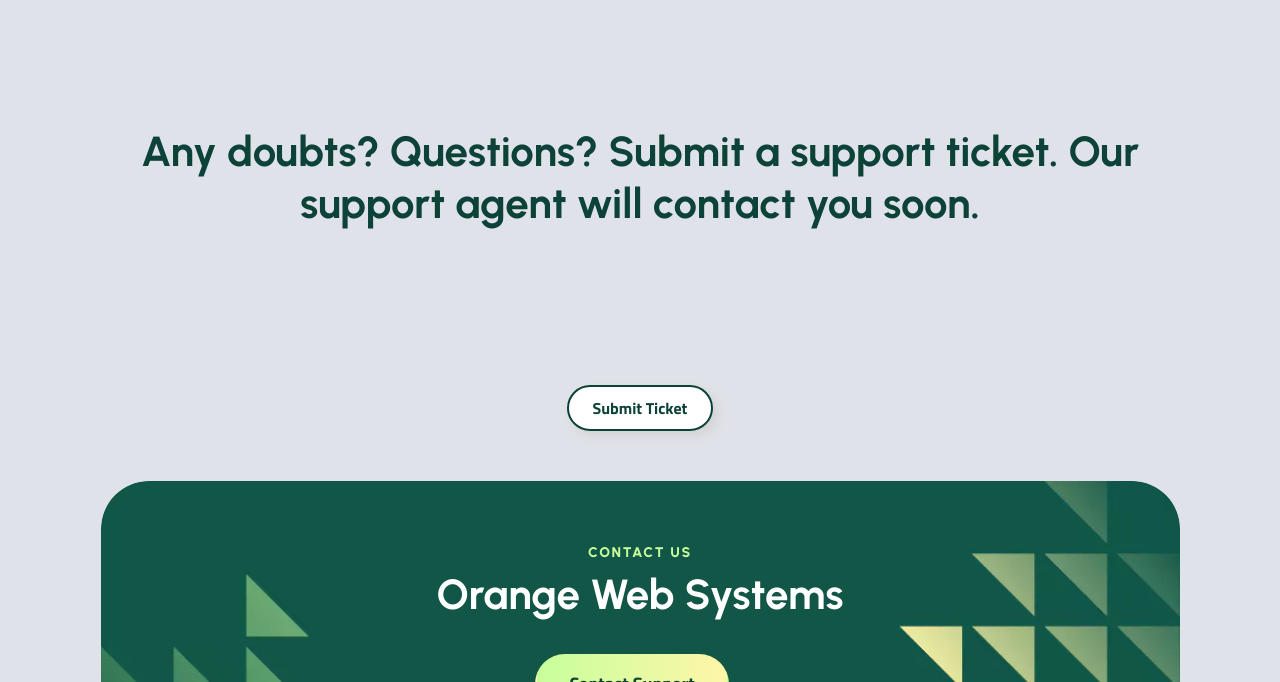
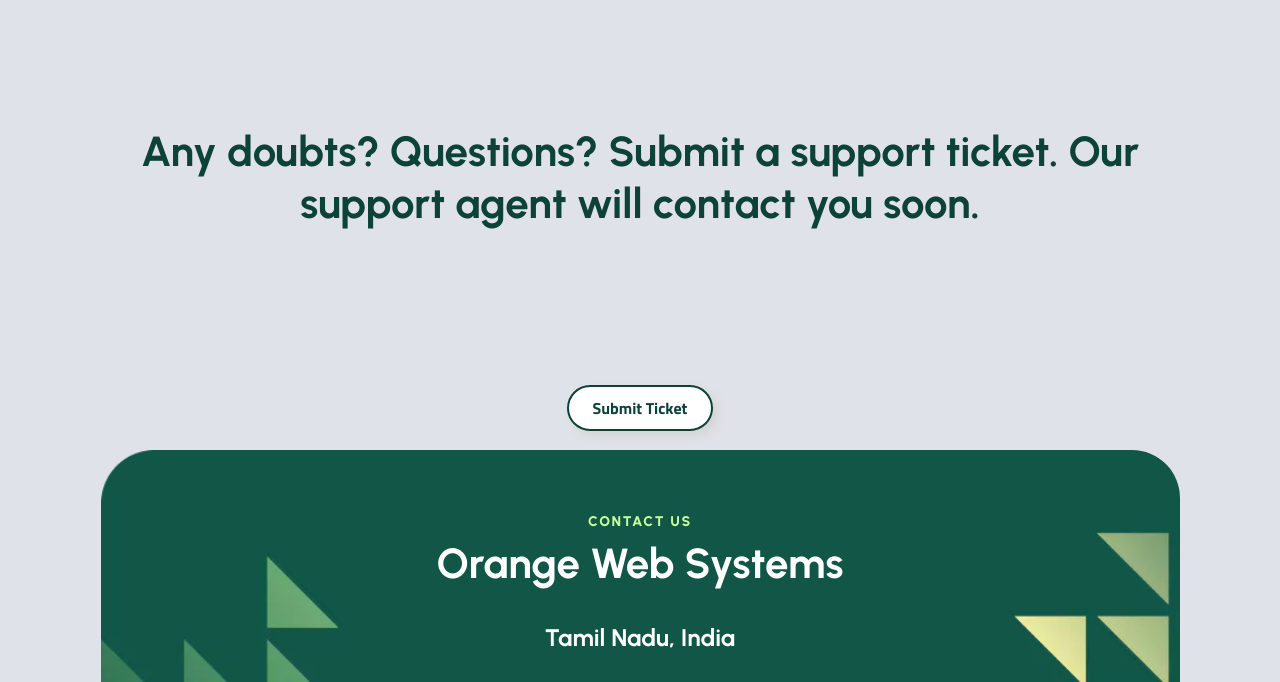
Before and after one commit to orangewebsystems/orangewebsystemswebsite-HTML, a website built with Parcel: page contact.html in a window 1280 px wide. Shown: the part 90-772 px from the top of the page. Built offline with nearby package versions, Linux system fonts and the light colour scheme.

Commit message:
Commit from TeleportHQ

```diff
--- a/contact.css
+++ b/contact.css
@@ -131,6 +131,16 @@
   line-height: 1.25;
   margin-bottom: var(--dl-space-space-halfunit);
 }
+.contact-text5 {
+  color: var(--dl-color-scheme-white);
+  font-size: 42px;
+  font-style: normal;
+  text-align: center;
+  font-family: Urbanist;
+  font-weight: 700;
+  line-height: 1.25;
+  margin-bottom: var(--dl-space-space-halfunit);
+}
 .contact-btns {
   flex: 0 0 auto;
   display: flex;
@@ -160,7 +170,7 @@
   justify-content: center;
   background-color: #018262;
 }
-.contact-text6 {
+.contact-text7 {
   color: var(--dl-color-scheme-white);
   font-size: 18px;
   font-style: normal;
@@ -170,10 +180,19 @@
   .contact-text4 {
     margin-bottom: var(--dl-space-space-twounits);
   }
+  .contact-text5 {
+    color: var(--dl-color-scheme-white);
+    font-size: 24px;
+    font-style: normal;
+    font-family: Urbanist;
+    font-weight: 700;
+    line-height: 1.25;
+    margin-bottom: var(--dl-space-space-twounits);
+  }
   .contact-btns {
     padding-bottom: var(--dl-space-space-threeunits);
   }
-  .contact-text5 {
+  .contact-text6 {
     color: var(--dl-color-scheme-white);
     font-size: 18px;
     font-style: normal;
--- a/contact.html
+++ b/contact.html
@@ -115,6 +115,7 @@
           <div class="contact-banner">
             <span class="contact-text3 before-Heading">Contact us</span>
             <h1 class="contact-text4">Orange Web Systems</h1>
+            <h1 class="contact-text5">Tamil Nadu, India</h1>
             <div class="contact-btns">
               <a
                 href="https://stylisttheme.orangewebsystems.com/portal/en/newticket"
@@ -125,11 +126,11 @@
                 Contact Support
               </a>
             </div>
-            <h1 class="contact-text5">orangewebsystemshelpdesk@gmail.com</h1>
+            <h1 class="contact-text6">orangewebsystemshelpdesk@gmail.com</h1>
           </div>
         </div>
         <footer class="contact-footer">
-          <h1 class="contact-text6">
+          <h1 class="contact-text7">
             2022 All Rights Reserved. Orange Web Systems
           </h1>
         </footer>
```
Also changed, not shown: about.html (+1 -1 lines), public/playground_assets/6195521_3156669-removebg-preview-300h.png, public/playground_assets/html5-logo-devextreme-multi-purpose-controls-html-javascript-3-200h.png, public/playground_assets/main-desktop-browser-logos [2]-200h.png, public/playground_assets/orange [4]1-200h.png, public/playground_assets/orange-slice.png, public/playground_assets/shopify-theme-badges-300h.png, public/playground_assets/shopify-theme-badges-600w.png, public/playground_assets/shopifypartners_primary-200h.png, public/playground_assets/union-400w.png.
